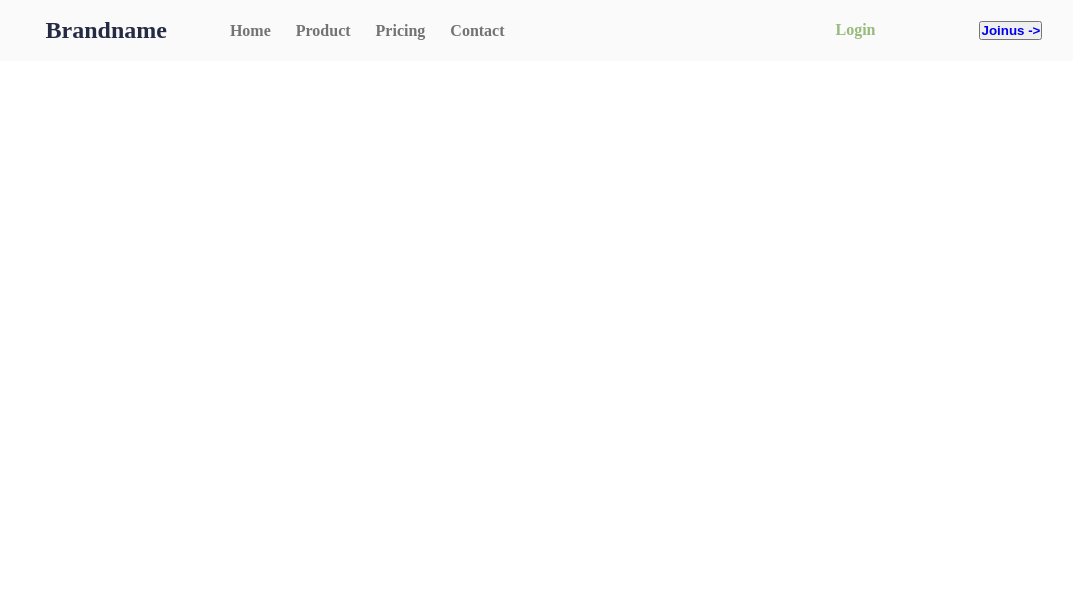
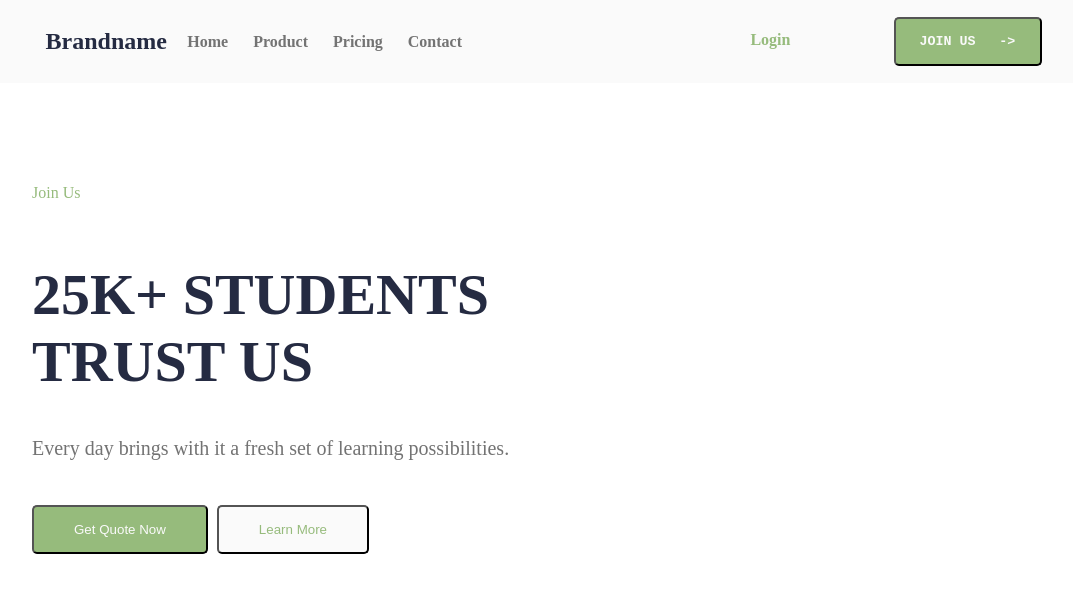
Before and after one commit to waqar720/assignment-css14, a plain HTML site: page index.html in a window 1280 px wide. Shown: the whole page, without its empty margins (96-1169 px from the left). Drawn offline with Linux system fonts and the light colour scheme.

Commit message:
Add files via upload

```diff
--- a/index.html
+++ b/index.html
@@ -1,11 +1,13 @@
 <!DOCTYPE html>
 <html lang="en">
+
 <head>
     <meta charset="UTF-8">
     <meta name="viewport" content="width=device-width, initial-scale=1.0">
     <title>layout</title>
     <link rel="stylesheet" href="./style.css">
 </head>
+
 <body>
     <header>
         <div class="row w-80">
@@ -20,11 +22,31 @@
                     <li><a href="#">Contact</a></li>
                 </ul>
             </nav>
-                 <div>
-                     <a id="login" href="login">Login</a>
-                     <button><a href="#">Joinus -></a></button>
-                </div>
+            <div>
+                <a id="login" href="#">Login</a>
+                <button id="b1"><a href="#"><pre> JOIN US   -></pre></a></button>
+            </div>
         </div>
     </header>
+    <!-- bg backgroung -->
+    <section>
+        <div class="row w-80">
+            <div>
+                <span id="text1">Join Us</span>
+                <h1 id="text2">25K+ STUDENTS <br>
+                    TRUST US</h1>
+                <p id="text3">Every day brings with it a fresh set of learning possibilities.</p>
+                <button id="text4"> Get Quote Now </button>
+                <button id="text5">Learn More</button>
+            </div>
+            <!-- <div>
+                <img class="vector1" src="./asset/image/Vector (1).png">
+                <img class="vector" src="./asset/image/Vector.png">
+                <img class="frame" src="./asset/image/Frame.png">
+                <img class="pic" src="./asset/image/53d1de9bc50d4b917ec5a66c8373c011a65fba0b.png">
+            </div> -->
+        </div>
+    </section>
 </body>
+
 </html>
--- a/style.css
+++ b/style.css
@@ -63,6 +63,7 @@ a{
 /* bg background */
 #text1{
     position: relative;
+    font-size: 16px;
     top: 184px;
     color: #96BB7C;
 }
@@ -74,17 +75,26 @@ a{
 }
 #text3{
     position: relative;
-    top: 300px;
+    top: 285px;
     font-size: 20px ;
     color: #737373;
 }
 #text4{
     position: relative;
-    top: 400px;
+    top: 330px;
+    padding: 15px 40px;
+    border-radius: 5px;
+    color: #FAFAFA;
+    background-color: #96BB7C ;
 }
 #text5{
     position: relative;
-    top: 400px;
+    top: 330px;
+    left: 5px;
+    padding: 15px 40px;
+    border-radius: 5px;
+    color: #96BB7C;
+    background-color: #FAFAFA ;
 }
 
 /* .vector{
```
